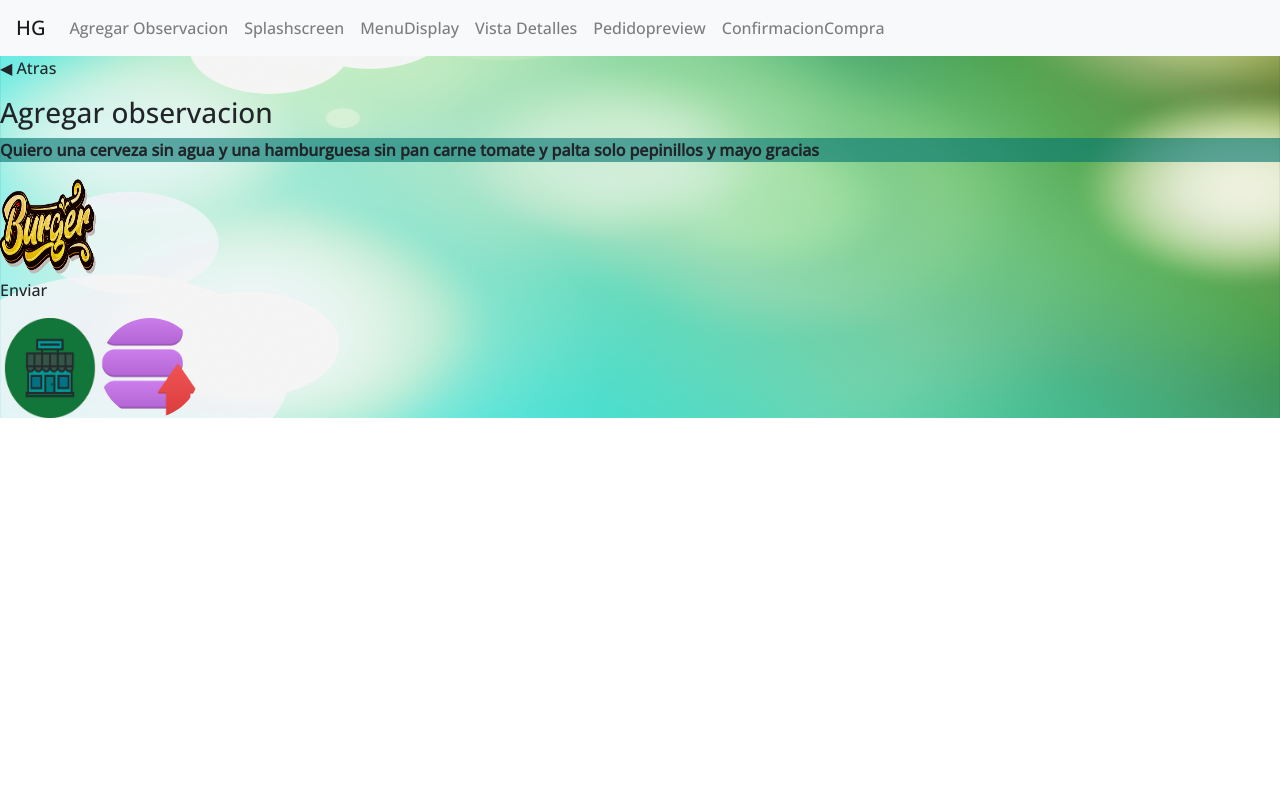
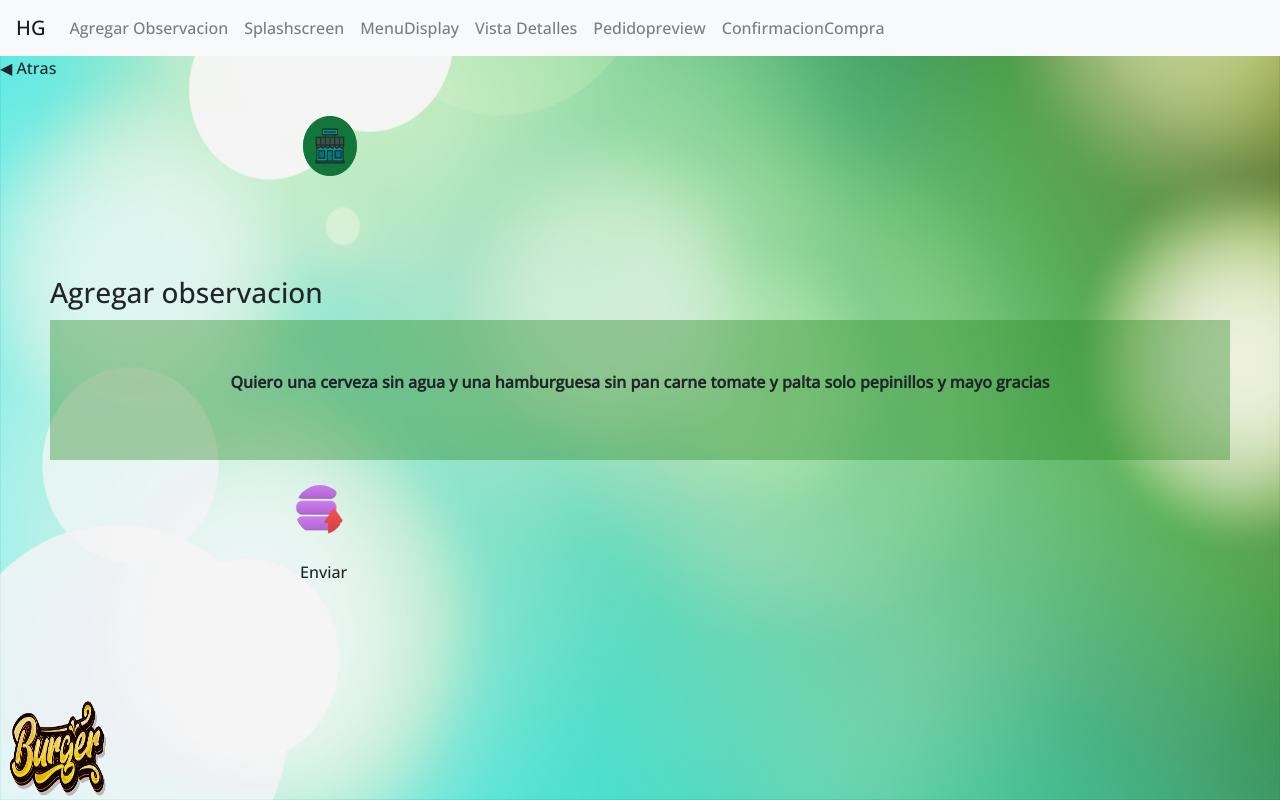
Before and after one commit to Joseda-hg/toteemfront, a React (Create React App) app: page /agregar in a window 1280 px wide. Built offline with nearby package versions, Linux system fonts and the light colour scheme.

Commit message:
actualizacionronaldagregarobservacion

```diff
--- a/src/components/agregarObservacion.js
+++ b/src/components/agregarObservacion.js
@@ -8,7 +8,11 @@ export function AgregarObservacion() {
     return (
         <>
             <p>◀ Atras</p>
-            <h3>Agregar observacion</h3>
+            <img className="bandejaObservacion imgred" src={bandeja} alt="" />
+            <div className= "RRR">
+                <h3 >Agregar observacion</h3>
+            </div>
+
             <div className="Observacion">
                 <b>
                     <p>
@@ -17,11 +21,18 @@ export function AgregarObservacion() {
                         palta solo pepinillos y mayo gracias
                     </p>
                 </b>
+
             </div>
+            <img className="pagarObservacion" src={pagar} alt="" />
+            <div className="PPP">
+                <p>Enviar</p>
+            </div>
+
+
             <img className="botonEnviar" src={logo} alt="" />
-            <p>Enviar</p>
-            <img className="bandejaObservacion imgred" src={bandeja} alt="" />
-            <img className="pagarObservacion" src={pagar} alt="" />
+
+
+
         </>
     );
 }
--- a/src/index.css
+++ b/src/index.css
@@ -24,6 +24,7 @@ code {
 
 .gridImg {
   width: 100px;
+
 }
 
 .fondo {
@@ -125,12 +126,25 @@ html {
 }
 
 .botonEnviar {
+  margin-top: 100px;
+  margin-right: 60px;
+  margin-left: 10px;
   width: 100px;
   height: 100px;
 }
 
 .Observacion {
-  background-color: hsla(178, 98%, 23%, 0.60)
+  background-color: rgba(43, 136, 36, 0.397);
+  margin-left: 50px;
+  margin-top: 10px;
+  margin-right: 50px;
+  padding: 50px;
+
+
+}
+.Observacion b {
+  text-align: center;
+
 }
 
 .botonConfirmacion {
@@ -139,3 +153,22 @@ html {
   background-color: #007d79de;
   padding: 15px;
 }
+.pagarObservacion{
+  margin-left: 270px;
+  padding: 25px;
+
+
+}
+.imgred{
+  margin-left:280px;
+  margin-bottom: 80px;
+  padding:20px;
+
+
+}
+.PPP{
+  margin-left: 300px;
+}
+.RRR{
+  margin-left: 50px;
+}
```
